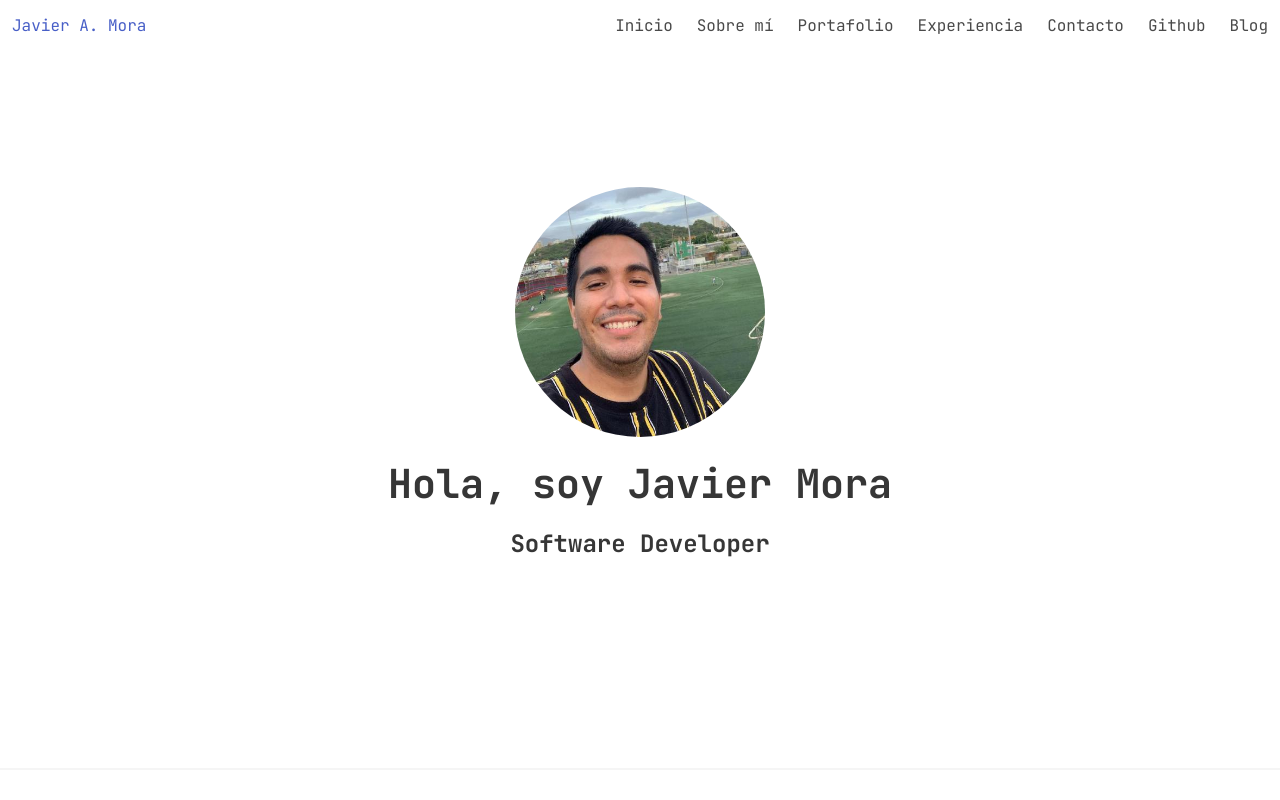
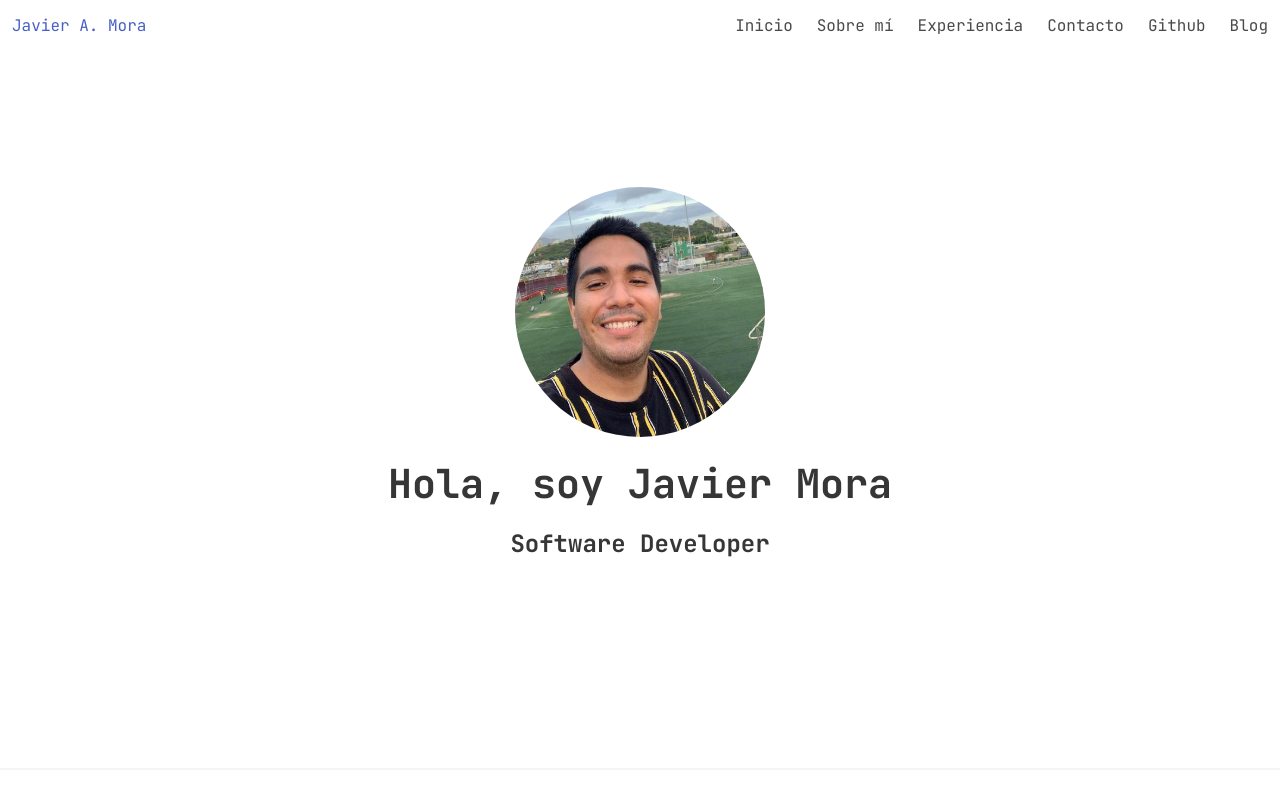
Before and after one commit to j4viermora/hi, a Next.js app: page / in a window 1280 px wide. Shown: the top 800 px of the page. Built offline with nearby package versions, Linux system fonts and the light colour scheme.

Commit message:
update home page

```diff
--- a/components/Navbar/index.tsx
+++ b/components/Navbar/index.tsx
@@ -30,9 +30,6 @@ export const Navbar = () => {
           <a className="navbar-item" href="#about">
             Sobre mí
           </a>
-          <a className="navbar-item" href="#work">
-            Portafolio
-          </a>
           <a className="navbar-item" href="#experience">
             Experiencia
           </a>
--- a/pages/index.tsx
+++ b/pages/index.tsx
@@ -31,8 +31,8 @@ export default function Home() {
         <About />
         <hr />
         <Experience />
-        <hr />
-        <MyWork />
+        {/* <hr />
+        <MyWork /> */}
         <hr />
         <Contact />
       </>
```
